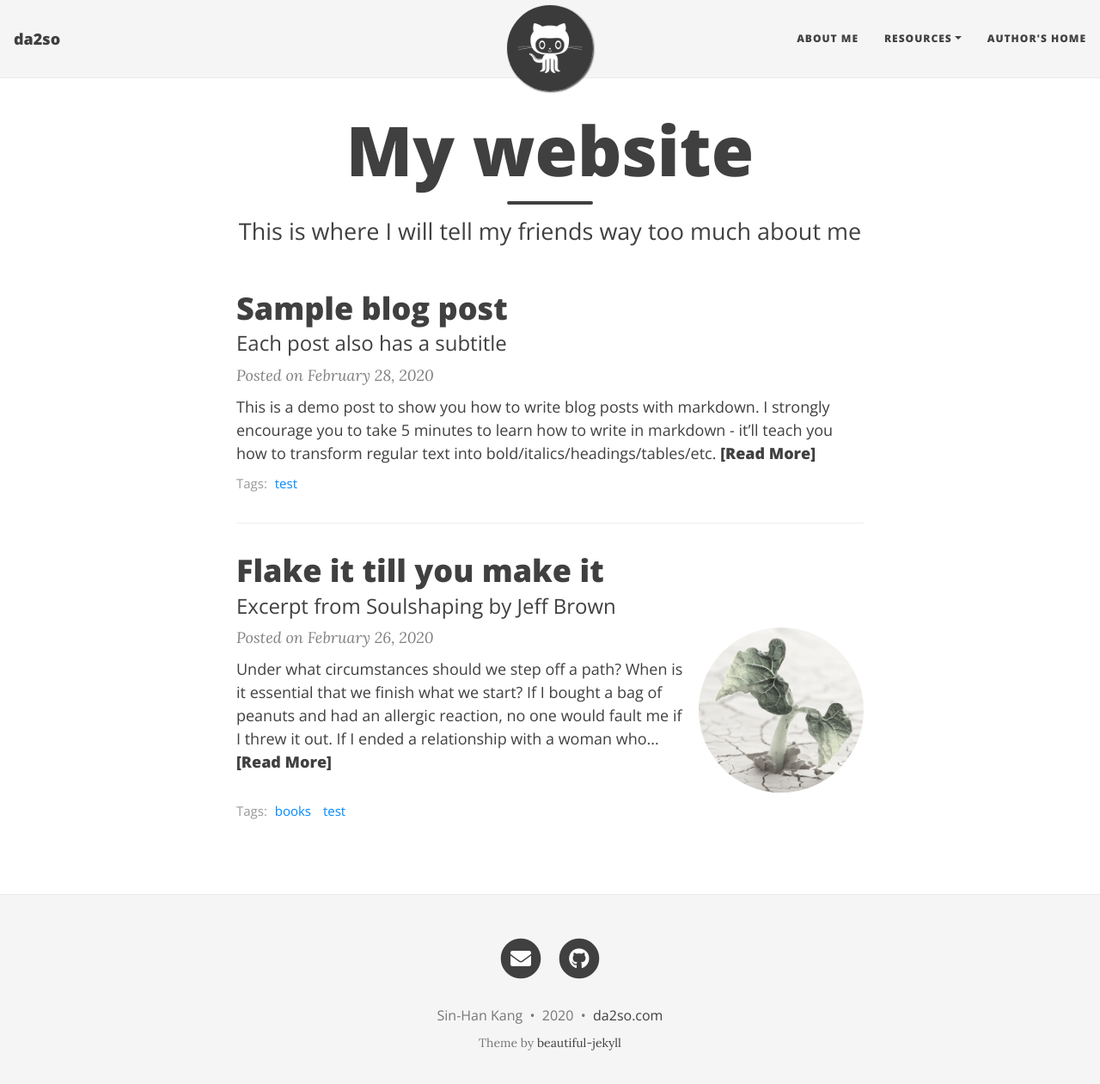
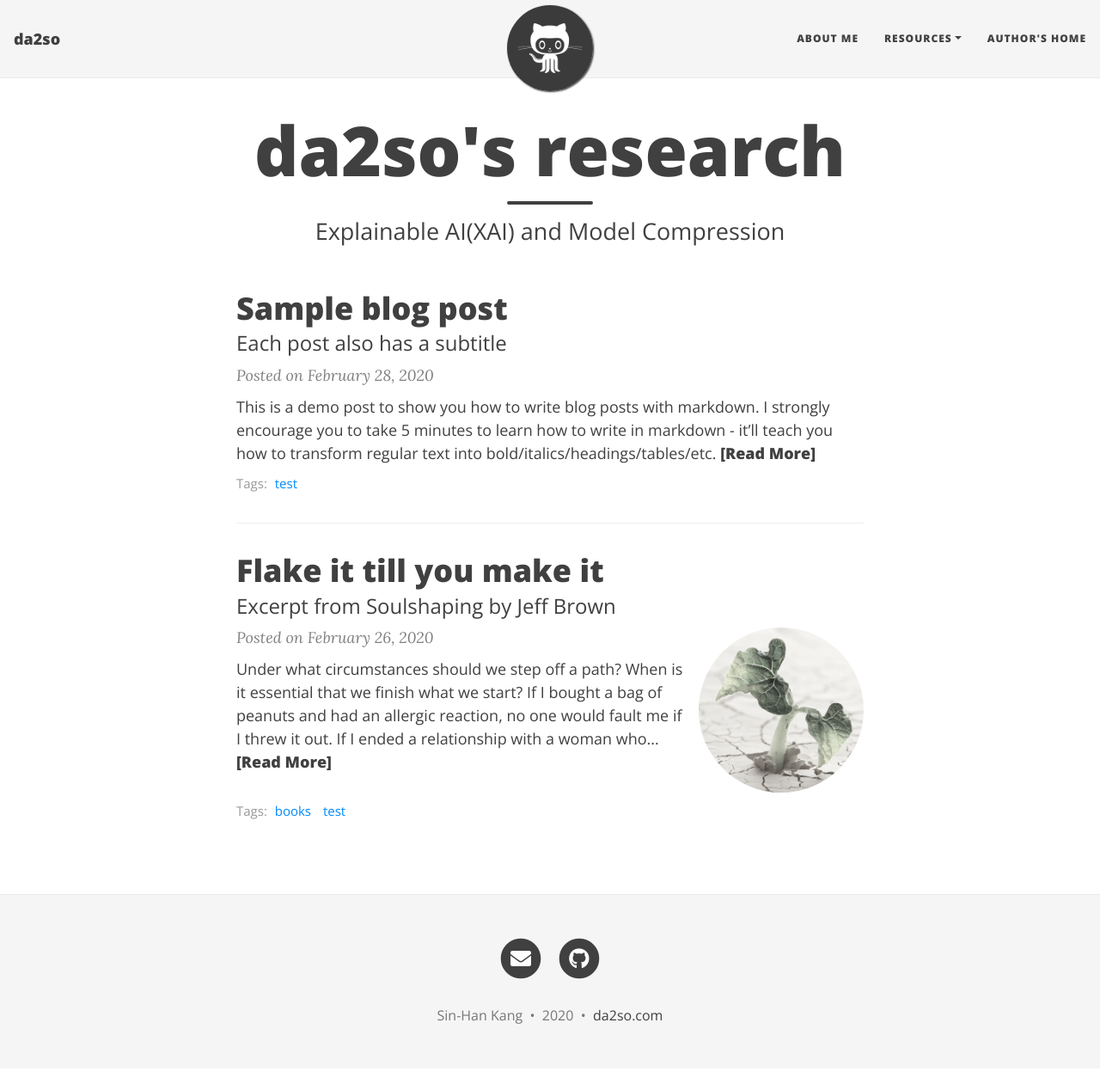
Before and after one commit to da2so/da2so.github.io, a Jekyll site: the page built from index.html, in a window 1280 px wide and 1274 px high. Shown: the top 1261 px of the window at 86% size. Built offline with Jekyll 4.4.1, drawn with Linux system fonts in a browser that asks for light colours; nearby versions of some CDN libraries; the list of posts is cut into pages by our own code.

Commit message:
modification home

```diff
--- a/_includes/footer.html
+++ b/_includes/footer.html
@@ -27,11 +27,6 @@
         {% endif %}
       {% endif%}
       </p>
-      <!-- Please don't remove this, keep my open source work credited :) -->
-      <p class="theme-by text-muted">
-        Theme by
-        <a href="https://beautifuljekyll.com">beautiful-jekyll</a>
-      </p>
       </div>
     </div>
   </div>
--- a/index.html
+++ b/index.html
@@ -1,5 +1,5 @@
 ---
 layout: home
-title: My website
-subtitle: This is where I will tell my friends way too much about me
+title: da2so's research
+subtitle: Explainable AI(XAI) and Model Compression
 ---
```
Also changed, not shown: 1 other file.
